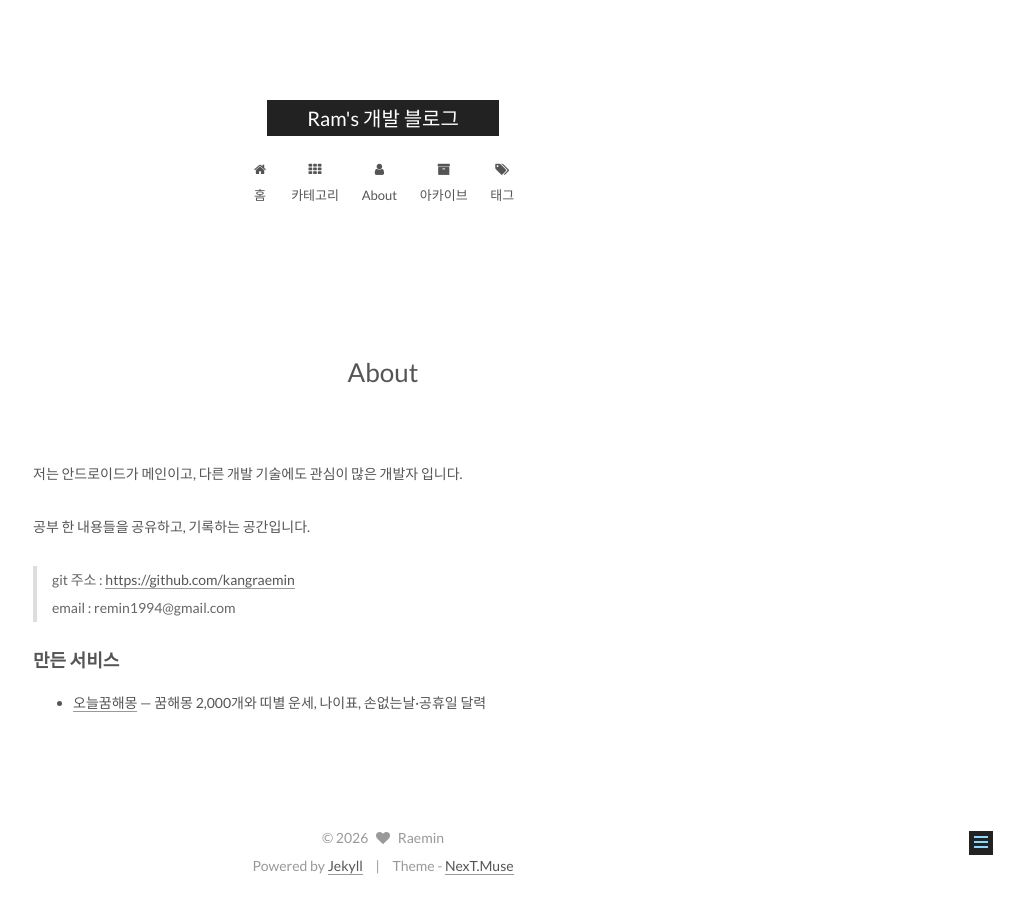
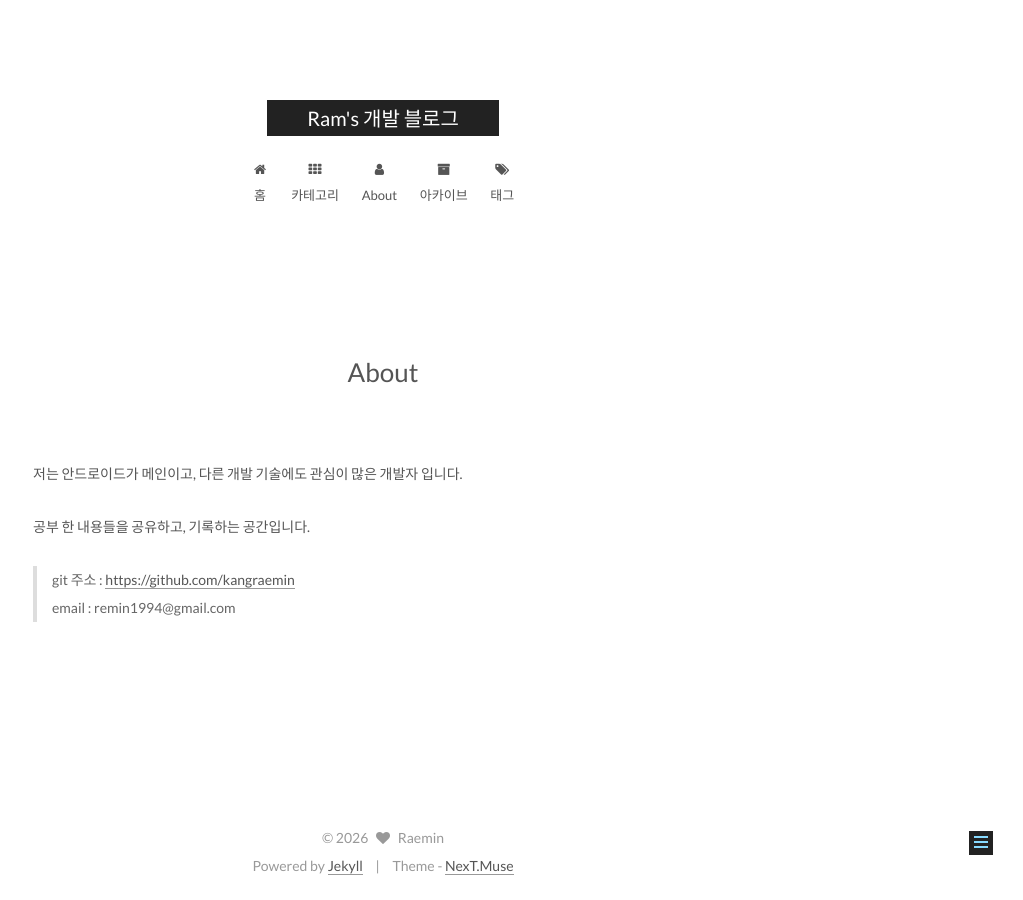
Before and after one commit to kangraemin/kangraemin.github.io, a Jekyll site: the page built from about/index.md, in a window 1280 px wide. Shown: the whole page, without its empty margins (257-1280 px from the left). Built offline with Jekyll 4.4.1, drawn with Linux system fonts in a browser that asks for light colours.

Commit message:
Revert "docs: 소개 페이지에 만든 서비스(오늘꿈해몽) 링크 추가"
This reverts commit 2e5197a66a1b7521d91ffb2fd74a2d4019af692c.

```diff
--- a/about/index.md
+++ b/about/index.md
@@ -11,7 +11,3 @@ type: about
 
 > git 주소 : [https://github.com/kangraemin](https://github.com/kangraemin)
 > email : remin1994@gmail.com
-
-### 만든 서비스
-
-- [오늘꿈해몽](https://kangraemin.github.io/oneul-kkum/) — 꿈해몽 2,000개와 띠별 운세, 나이표, 손없는날·공휴일 달력
--- a/llms.txt
+++ b/llms.txt
@@ -10,7 +10,6 @@ permalink: /llms.txt
 - 작성자: 강래민(안드로이드 개발자) — https://github.com/kangraemin
 - 글 {{ site.posts.size }}개, 최근 글 {{ site.posts.first.date | date: "%Y-%m-%d" }}
 - 피드: {{ '/atom.xml' | absolute_url }} · 사이트맵: {{ '/sitemap.xml' | absolute_url }}
-- 만든 서비스: [오늘꿈해몽](https://kangraemin.github.io/oneul-kkum/) — 꿈해몽·띠별 운세·나이표·손없는날·공휴일 달력
 
 ## 주제별 글
 {% assign cats = site.categories | sort %}{% for c in cats %}
```
